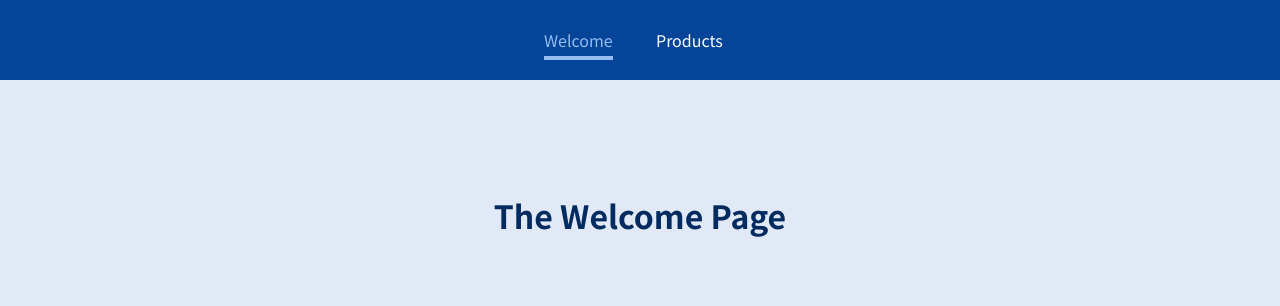
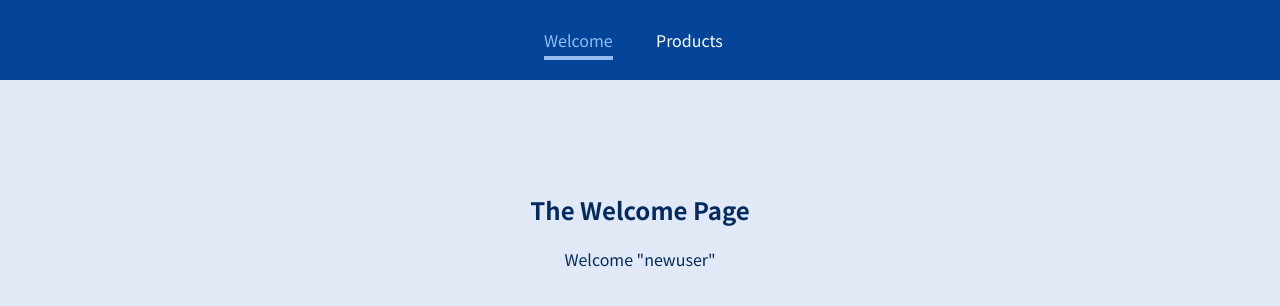
Before and after one commit to Pranjalm-23/react-complete-guide, a JavaScript app: page /welcome/newuser in a window 1280 px wide. Shown: the top 306 px of the page. Built offline with nearby package versions, Linux system fonts and the light colour scheme.

Commit message:
nested routes

```diff
--- a/src/pages/Welcome.js
+++ b/src/pages/Welcome.js
@@ -1,5 +1,14 @@
+import { Route } from "react-router-dom";
+
 const Welcome = () => {
-  return <h1>The Welcome Page</h1>;
+  return (
+    <section>
+      <h1>The Welcome Page</h1>
+      <Route path="/welcome/newuser">
+        <p>Welcome "newuser"</p>
+      </Route>
+    </section>
+  );
 };
 
 export default Welcome;
```
